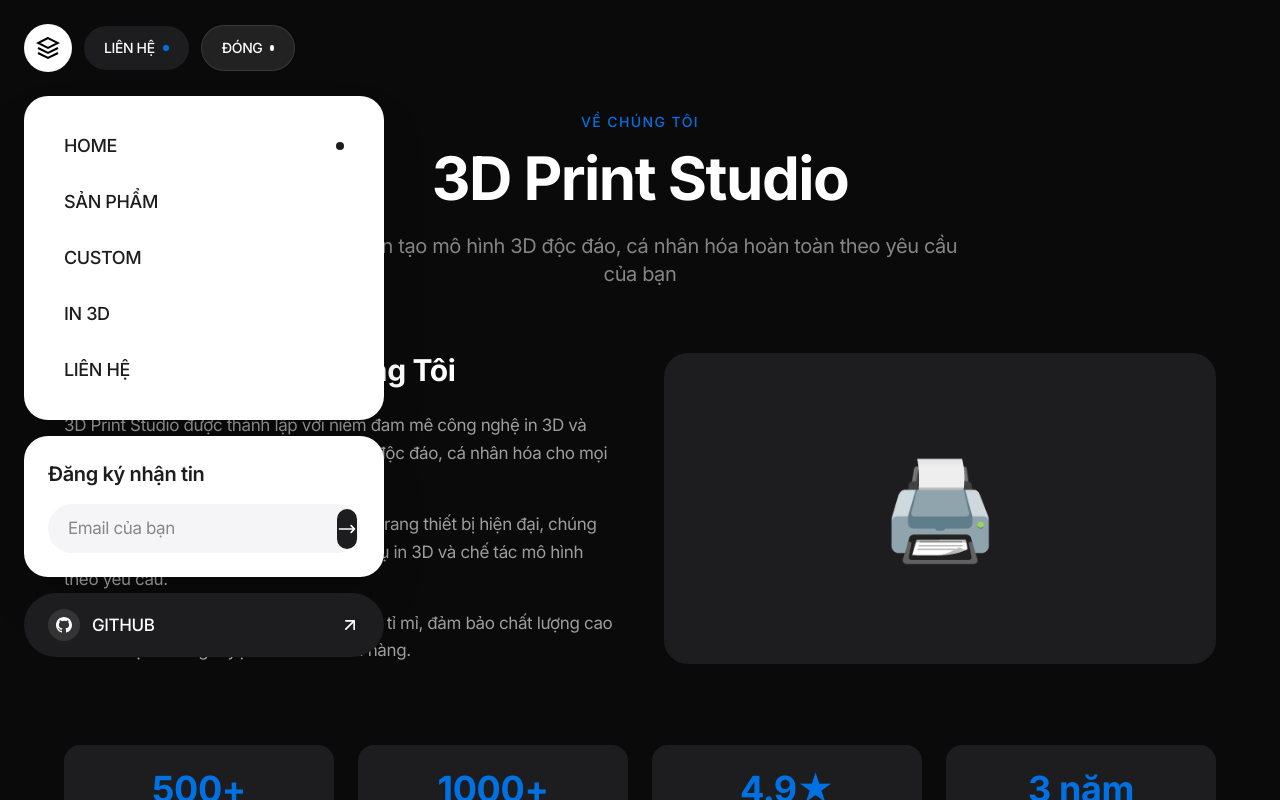
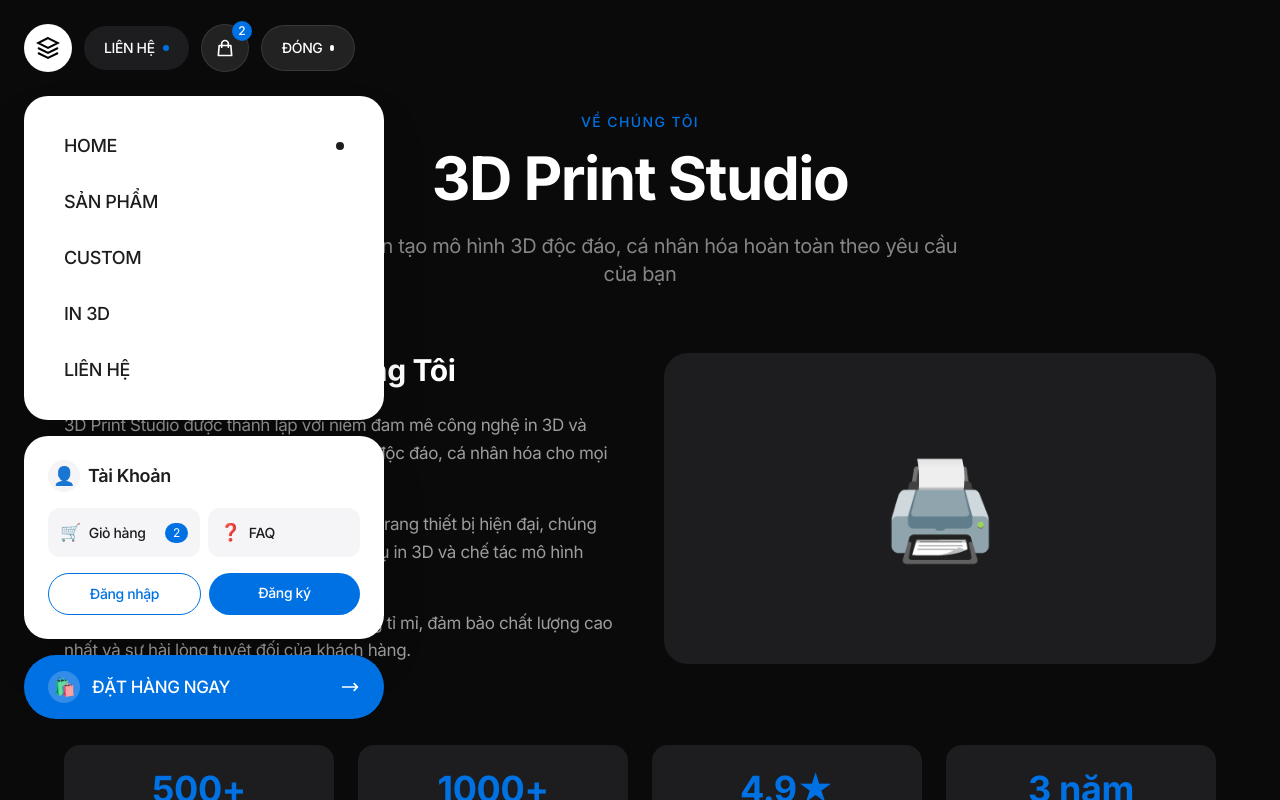
Before and after one commit to nguyenus513/3D_WEB, a Next.js app: page /about in a window 1280 px wide. Both pictures are taken after a click on the button "MENU". Shown: the top 800 px of the page. Built offline with nearby package versions, Linux system fonts and the light colour scheme.

Commit message:
UX: Improve nav dropdown - Account card, Order Now button, Cart icon

```diff
--- a/src/components/layout/NavLusion.tsx
+++ b/src/components/layout/NavLusion.tsx
@@ -15,6 +15,7 @@ const navLinks = [
 export function NavLusion() {
     const [isOpen, setIsOpen] = useState(false);
     const [scrolled, setScrolled] = useState(false);
+    const cartCount = 2; // Mock cart count - will be from state later
 
     useEffect(() => {
         const handleScroll = () => setScrolled(window.scrollY > 50);
@@ -28,7 +29,7 @@ export function NavLusion() {
             <header className="fixed top-0 left-0 right-0 z-[100] p-4 md:p-6">
                 <div className="flex items-center gap-3">
                     {/* Logo Icon */}
-                    <Link href="/" className="w-12 h-12 rounded-full bg-white flex items-center justify-center" data-cursor>
+                    <Link href="/" className="w-12 h-12 rounded-full bg-white flex items-center justify-center">
                         <svg className="w-6 h-6 text-black" viewBox="0 0 24 24" fill="none" stroke="currentColor" strokeWidth="2">
                             <path d="M12 2L2 7l10 5 10-5-10-5zM2 17l10 5 10-5M2 12l10 5 10-5" />
                         </svg>
@@ -38,17 +39,30 @@ export function NavLusion() {
                     <Link
                         href="/about"
                         className="px-5 py-3 rounded-full bg-[#1D1D1F] text-white text-sm font-medium flex items-center gap-2 hover:bg-[#2D2D2F] transition-colors"
-                        data-cursor
                     >
                         LIÊN HỆ
                         <span className="w-1.5 h-1.5 rounded-full bg-[#0071E3]" />
+                    </Link>
+
+                    {/* Cart Icon */}
+                    <Link
+                        href="/cart"
+                        className="relative w-12 h-12 rounded-full bg-white/10 backdrop-blur-xl flex items-center justify-center hover:bg-white/20 transition-colors border border-white/10"
+                    >
+                        <svg className="w-5 h-5 text-white" fill="none" stroke="currentColor" viewBox="0 0 24 24">
+                            <path strokeLinecap="round" strokeLinejoin="round" strokeWidth={2} d="M16 11V7a4 4 0 00-8 0v4M5 9h14l1 12H4L5 9z" />
+                        </svg>
+                        {cartCount > 0 && (
+                            <span className="absolute -top-1 -right-1 w-5 h-5 rounded-full bg-[#0071E3] text-white text-xs flex items-center justify-center font-medium">
+                                {cartCount}
+                            </span>
+                        )}
                     </Link>
 
                     {/* Menu Toggle */}
                     <button
                         onClick={() => setIsOpen(!isOpen)}
                         className="px-5 py-3 rounded-full bg-white/10 backdrop-blur-xl text-white text-sm font-medium flex items-center gap-2 hover:bg-white/20 transition-colors border border-white/10"
-                        data-cursor
                     >
                         {isOpen ? 'ĐÓNG' : 'MENU'}
                         <span className="flex flex-col gap-0.5">
@@ -95,7 +109,6 @@ export function NavLusion() {
                                                 href={link.href}
                                                 onClick={() => setIsOpen(false)}
                                                 className="flex items-center justify-between py-3 px-4 rounded-xl text-[#1D1D1F] font-medium text-lg hover:bg-[#F5F5F7] transition-colors group"
-                                                data-cursor
                                             >
                                                 {link.name}
                                                 {link.active && (
@@ -107,57 +120,86 @@ export function NavLusion() {
                                 </nav>
                             </div>
 
-                            {/* Newsletter Card */}
+                            {/* Account Card */}
                             <motion.div
                                 initial={{ opacity: 0, y: 20 }}
                                 animate={{ opacity: 1, y: 0 }}
                                 transition={{ delay: 0.2 }}
                                 className="bg-white rounded-3xl p-6 shadow-2xl"
                             >
-                                <h3 className="text-[#1D1D1F] font-semibold text-xl mb-4">
-                                    Đăng ký nhận tin
+                                <h3 className="text-[#1D1D1F] font-semibold text-lg mb-4 flex items-center gap-2">
+                                    <span className="w-8 h-8 rounded-full bg-[#F5F5F7] flex items-center justify-center">
+                                        👤
+                                    </span>
+                                    Tài Khoản
                                 </h3>
-                                <form className="flex items-center gap-2 bg-[#F5F5F7] rounded-full p-1">
-                                    <input
-                                        type="email"
-                                        placeholder="Email của bạn"
-                                        className="flex-1 bg-transparent px-4 py-2 text-[#1D1D1F] placeholder:text-[#86868B] focus:outline-none"
-                                    />
-                                    <button
-                                        type="submit"
-                                        className="w-10 h-10 rounded-full bg-[#1D1D1F] text-white flex items-center justify-center hover:bg-[#0071E3] transition-colors"
-                                        data-cursor
+
+                                {/* Quick Links */}
+                                <div className="grid grid-cols-2 gap-2 mb-4">
+                                    <Link
+                                        href="/cart"
+                                        onClick={() => setIsOpen(false)}
+                                        className="flex items-center gap-2 p-3 bg-[#F5F5F7] rounded-xl hover:bg-[#E8E8ED] transition-colors"
                                     >
-                                        <svg className="w-5 h-5" fill="none" stroke="currentColor" viewBox="0 0 24 24">
-                                            <path strokeLinecap="round" strokeLinejoin="round" strokeWidth={2} d="M17 8l4 4m0 0l-4 4m4-4H3" />
-                                        </svg>
-                                    </button>
-                                </form>
+                                        <span>🛒</span>
+                                        <span className="text-[#1D1D1F] text-sm font-medium">Giỏ hàng</span>
+                                        {cartCount > 0 && (
+                                            <span className="ml-auto text-xs bg-[#0071E3] text-white px-2 py-0.5 rounded-full">
+                                                {cartCount}
+                                            </span>
+                                        )}
+                                    </Link>
+                                    <Link
+                                        href="/faq"
+                                        onClick={() => setIsOpen(false)}
+                                        className="flex items-center gap-2 p-3 bg-[#F5F5F7] rounded-xl hover:bg-[#E8E8ED] transition-colors"
+                                    >
+                                        <span>❓</span>
+                                        <span className="text-[#1D1D1F] text-sm font-medium">FAQ</span>
+                                    </Link>
+                                </div>
+
+                                {/* Auth Buttons */}
+                                <div className="flex gap-2">
+                                    <Link
+                                        href="/login"
+                                        onClick={() => setIsOpen(false)}
+                                        className="flex-1 py-2.5 text-center text-[#0071E3] font-medium text-sm border border-[#0071E3] rounded-full hover:bg-[#0071E3] hover:text-white transition-colors"
+                                    >
+                                        Đăng nhập
+                                    </Link>
+                                    <Link
+                                        href="/register"
+                                        onClick={() => setIsOpen(false)}
+                                        className="flex-1 py-2.5 text-center text-white font-medium text-sm bg-[#0071E3] rounded-full hover:bg-[#0077ED] transition-colors"
+                                    >
+                                        Đăng ký
+                                    </Link>
+                                </div>
                             </motion.div>
 
-                            {/* External Link Card (like LABS) */}
-                            <motion.a
+                            {/* Order Now Button */}
+                            <motion.div
                                 initial={{ opacity: 0, y: 20 }}
                                 animate={{ opacity: 1, y: 0 }}
                                 transition={{ delay: 0.3 }}
-                                href="https://github.com/Minwsun/3D_WEB"
-                                target="_blank"
-                                rel="noopener noreferrer"
-                                className="flex items-center justify-between bg-[#1D1D1F] rounded-full px-6 py-4 hover:bg-[#2D2D2F] transition-colors group"
-                                data-cursor
                             >
-                                <div className="flex items-center gap-3">
-                                    <div className="w-8 h-8 rounded-full bg-white/10 flex items-center justify-center">
-                                        <svg className="w-4 h-4 text-white" viewBox="0 0 24 24" fill="currentColor">
-                                            <path d="M12 0C5.374 0 0 5.373 0 12c0 5.302 3.438 9.8 8.207 11.387.6.11.793-.261.793-.577v-2.234c-3.338.726-4.033-1.416-4.033-1.416-.546-1.387-1.333-1.756-1.333-1.756-1.089-.745.083-.729.083-.729 1.205.084 1.839 1.237 1.839 1.237 1.07 1.834 2.807 1.304 3.492.997.107-.775.418-1.305.762-1.604-2.665-.305-5.467-1.334-5.467-5.931 0-1.311.469-2.381 1.236-3.221-.124-.303-.535-1.524.117-3.176 0 0 1.008-.322 3.301 1.23A11.509 11.509 0 0112 5.803c1.02.005 2.047.138 3.006.404 2.291-1.552 3.297-1.23 3.297-1.23.653 1.653.242 2.874.118 3.176.77.84 1.235 1.911 1.235 3.221 0 4.609-2.807 5.624-5.479 5.921.43.372.823 1.102.823 2.222v3.293c0 .319.192.694.801.576C20.566 21.797 24 17.3 24 12c0-6.627-5.373-12-12-12z" />
-                                        </svg>
+                                <Link
+                                    href="/custom"
+                                    onClick={() => setIsOpen(false)}
+                                    className="flex items-center justify-between bg-[#0071E3] rounded-full px-6 py-4 hover:bg-[#0077ED] transition-colors group"
+                                >
+                                    <div className="flex items-center gap-3">
+                                        <div className="w-8 h-8 rounded-full bg-white/20 flex items-center justify-center">
+                                            <span className="text-lg">🛍️</span>
+                                        </div>
+                                        <span className="text-white font-medium">ĐẶT HÀNG NGAY</span>
                                     </div>
-                                    <span className="text-white font-medium">GITHUB</span>
-                                </div>
-                                <svg className="w-5 h-5 text-white group-hover:translate-x-1 group-hover:-translate-y-1 transition-transform" fill="none" stroke="currentColor" viewBox="0 0 24 24">
-                                    <path strokeLinecap="round" strokeLinejoin="round" strokeWidth={2} d="M7 17L17 7M17 7H7M17 7v10" />
-                                </svg>
-                            </motion.a>
+                                    <svg className="w-5 h-5 text-white group-hover:translate-x-1 transition-transform" fill="none" stroke="currentColor" viewBox="0 0 24 24">
+                                        <path strokeLinecap="round" strokeLinejoin="round" strokeWidth={2} d="M17 8l4 4m0 0l-4 4m4-4H3" />
+                                    </svg>
+                                </Link>
+                            </motion.div>
                         </motion.div>
                     </>
                 )}
```
